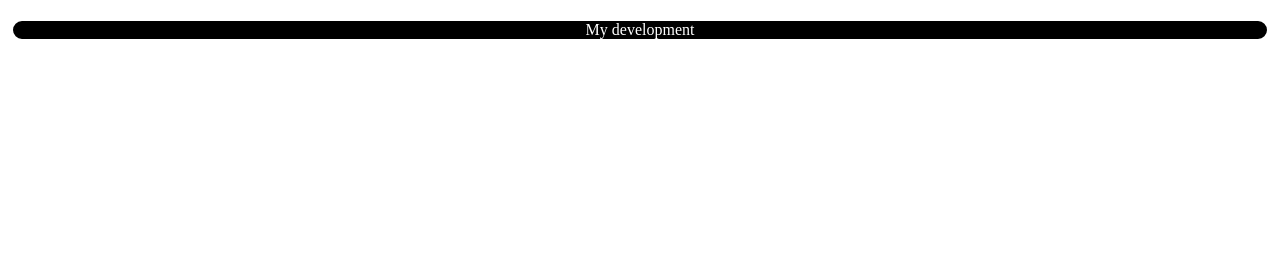
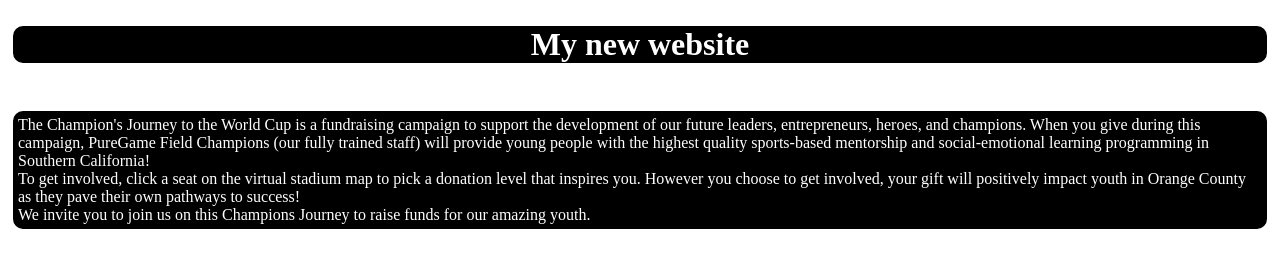
Before and after one commit to asfakulsiam/mydevelopment, a plain HTML site: page index.html in a window 1280 px wide. Drawn offline with Linux system fonts and the light colour scheme.

Commit message:
new change

```diff
--- a/index.html
+++ b/index.html
@@ -6,6 +6,7 @@
     <title>mydevelopment</title>
 </head>
 <body>
-    <p class="pp">My development</p>
+    <h1 id="hh">My new website</h1>
+    <p class="pp">The Champion's Journey to the World Cup is a fundraising campaign to support the development of our future leaders, entrepreneurs, heroes, and champions. When you give during this campaign, PureGame Field Champions (our fully trained staff) will provide young people with the highest quality sports-based mentorship and social-emotional learning programming in Southern California! <br> To get involved, click a seat on the virtual stadium map to pick a donation level that inspires you. However you choose to get involved, your gift will positively impact youth in Orange County as they pave their own pathways to success! <br>  We invite you to join us on this Champions Journey to raise funds for our amazing youth.</p>
 </body>
 </html>
--- a/style.css
+++ b/style.css
@@ -3,6 +3,13 @@
     border: 5px solid white;
     border-radius: 15px;
     color: white;
+    padding: 5px;
+    display: inline-block;
+}
+#hh{
+    background: black;
+    border: 5px solid white;
+    border-radius: 15px;
+    color: white;
     text-align: center;
-    display: inline block;
 }
```
